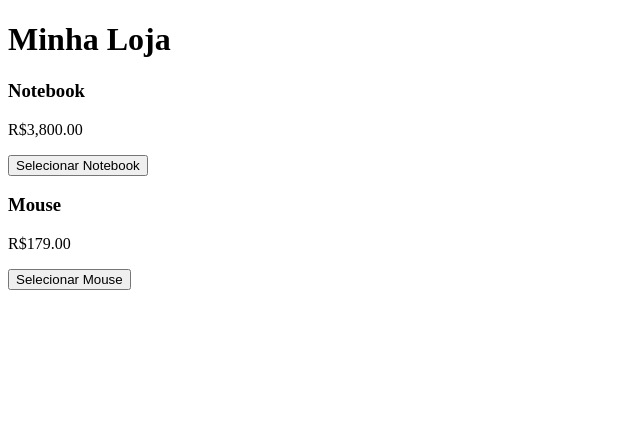
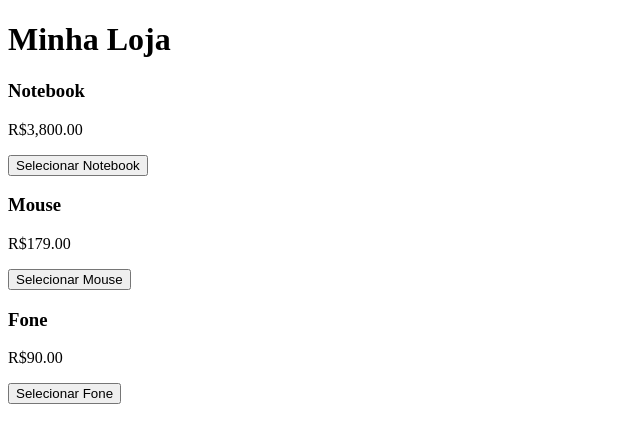
Before and after one commit to TayssaFreire520/meu-primeiro-app, an Angular app: page / in a window 1280 px wide. Shown: the top 442 px of the page, without its empty margins (0-640 px from the left). Built offline with nearby package versions, Linux system fonts and the light colour scheme.

Commit message:
controle de fluxo, pipe e comunicacao de componentes

```diff
--- a/src/app/components/lista-produtos/lista-produtos.ts
+++ b/src/app/components/lista-produtos/lista-produtos.ts
@@ -11,6 +11,7 @@ export class ListaProdutos {
   produtos = [
     { nome: 'Notebook', preco: 3800 },
     { nome: 'Mouse', preco: 179 },
+     { nome: 'Fone', preco: 90 },
   ];
 
   exibirProduto(nome: string) {
```
